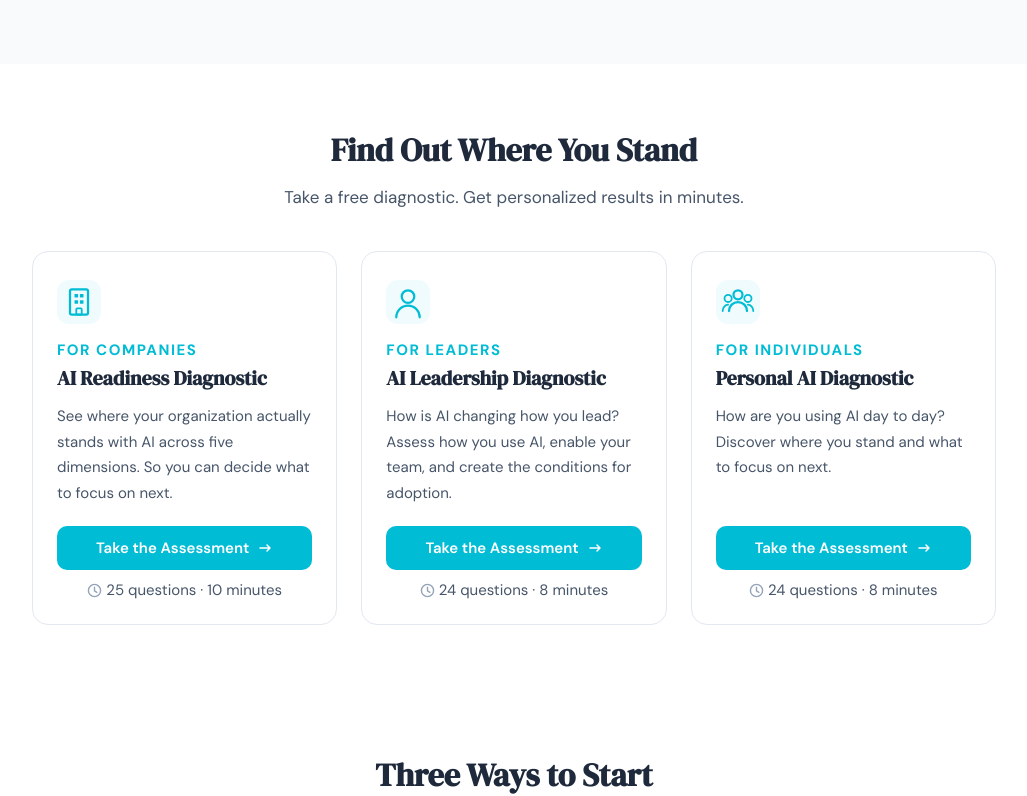
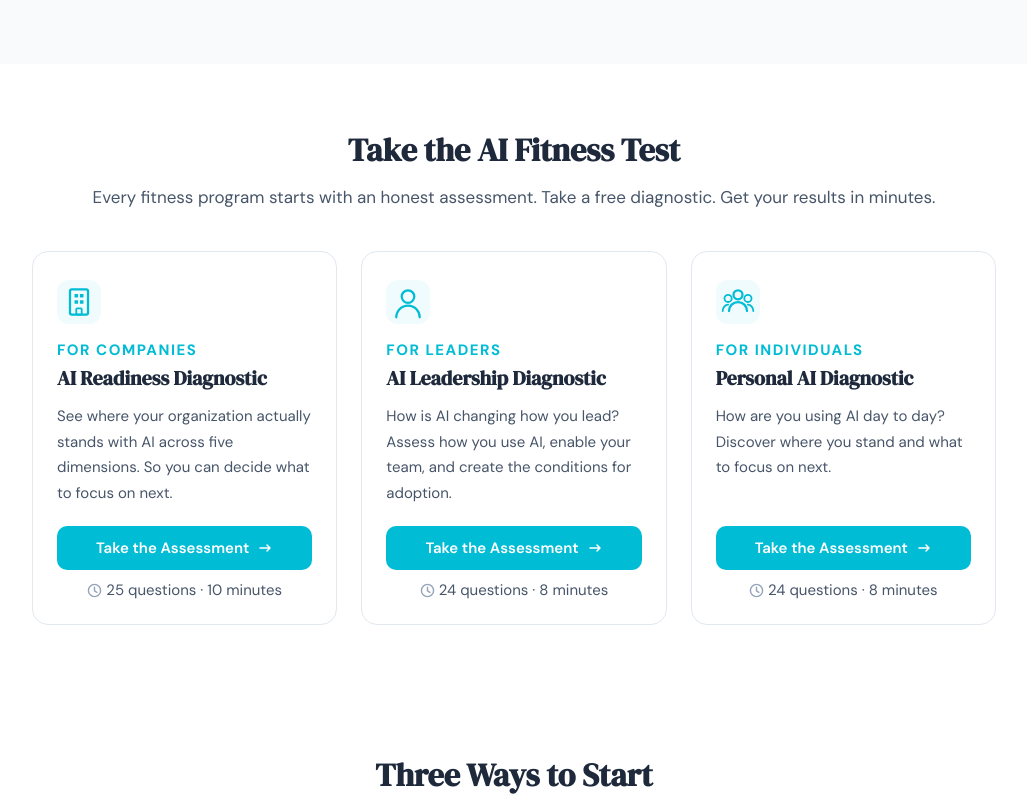
Before and after one commit to coachbay/site, a React (Vite) app: page / in a window 1280 px wide. Shown: the part 1591-2387 px from the top of the page, without its empty margins (126-1153 px from the left). Built offline with nearby package versions, Linux system fonts and the light colour scheme; what @react-pdf/renderer would draw is missing.

Commit message:
Rebrand copy with AI Fitness Program positioning

```diff
--- a/LandingPage.jsx
+++ b/LandingPage.jsx
@@ -134,7 +134,7 @@ export default function LandingPage({ onNavigate }) {
               The best ones start with people.
             </h1>
             <p style={{ color: "#334155", fontSize: 17, lineHeight: 1.7, margin: "0 0 8px" }}>
-              My name is Tomas Bay.<br className="mobile-br" /> I help leaders and organizations adopt AI in a way that actually sticks.
+              My name is Tomas Bay.<br className="mobile-br" /> I help leaders and organizations build AI fitness that actually sticks.
             </p>
             <p style={{ color: "#64748b", fontSize: 15, lineHeight: 1.6, margin: "0 0 32px" }}>
               25 years helping leaders navigate change<br className="mobile-br" /> across Asia Pacific.
@@ -304,8 +304,8 @@ export default function LandingPage({ onNavigate }) {
       {/* Diagnostics */}
       <div id="diagnostics" style={{ maxWidth: 1060, margin: "0 auto", padding: "64px 24px" }}>
         <div style={{ textAlign: "center", marginBottom: 40 }}>
-          <h2 style={{ fontFamily: "'DM Serif Display', serif", fontSize: 32, color: "#1e293b", margin: "0 0 12px" }}>Find Out Where You Stand</h2>
-          <p style={{ color: "#475569", fontSize: 17, lineHeight: 1.6, margin: 0 }}>Take a free diagnostic.<br className="mobile-br" /> Get personalized results in minutes.</p>
+          <h2 style={{ fontFamily: "'DM Serif Display', serif", fontSize: 32, color: "#1e293b", margin: "0 0 12px" }}>Take the AI Fitness Test</h2>
+          <p style={{ color: "#475569", fontSize: 17, lineHeight: 1.6, margin: 0 }}>Every fitness program starts with an honest assessment.<br className="mobile-br" /> Take a free diagnostic. Get your results in minutes.</p>
         </div>
         <div className="card-grid-2" style={{ padding: "0 24px" }}>
           {diagnostics.map((d) => (
@@ -443,7 +443,7 @@ export default function LandingPage({ onNavigate }) {
               <p style={{ color: "#334155", fontSize: 16, lineHeight: 1.8, margin: "0 0 16px" }}>I'm Tomas Bay, a leadership and change consultant based in Hong Kong.</p>
               <p style={{ color: "#334155", fontSize: 16, lineHeight: 1.8, margin: "0 0 16px" }}>Over 25 years I have helped leaders and teams across Europe and Asia Pacific navigate change and turn ideas into real results. That includes 15 years with Maersk in general management and 19 years as a Principal Consultant with the Swire Group, working across diverse industries and cultures.</p>
               <p style={{ color: "#334155", fontSize: 16, lineHeight: 1.8, margin: "0 0 16px" }}>In January 2023, I started using ChatGPT. It changed how I work, how I coach, and how I think about what leaders and teams are capable of. Since then, I have helped individuals, leaders, and teams get more out of AI and become more effective at work.</p>
-              <p style={{ color: "#334155", fontSize: 16, lineHeight: 1.8, margin: "0 0 28px" }}>I built CoachBay.ai to help other organizations make the same shift. Through sprints, diagnostics, and coaching, I help leaders and teams get comfortable with AI in a way that actually sticks.</p>
+              <p style={{ color: "#334155", fontSize: 16, lineHeight: 1.8, margin: "0 0 28px" }}>I built CoachBay.ai to help other organizations make the same shift. Through the AI Fitness Program, I help leaders and teams build lasting AI capability through diagnostics, focused sprints, and the habits that make it stick.</p>
               <div style={{ display: "flex", flexWrap: "wrap", gap: 12 }}>
               <a href="mailto:coach@coachbay.ai?subject=Interested%20in%20CoachBay%20AI%20Sprints" style={{
                 display: "inline-flex", alignItems: "center", gap: 8,
```
Also changed, not shown: 3 other files (tests, documents, lock files or other folders).
